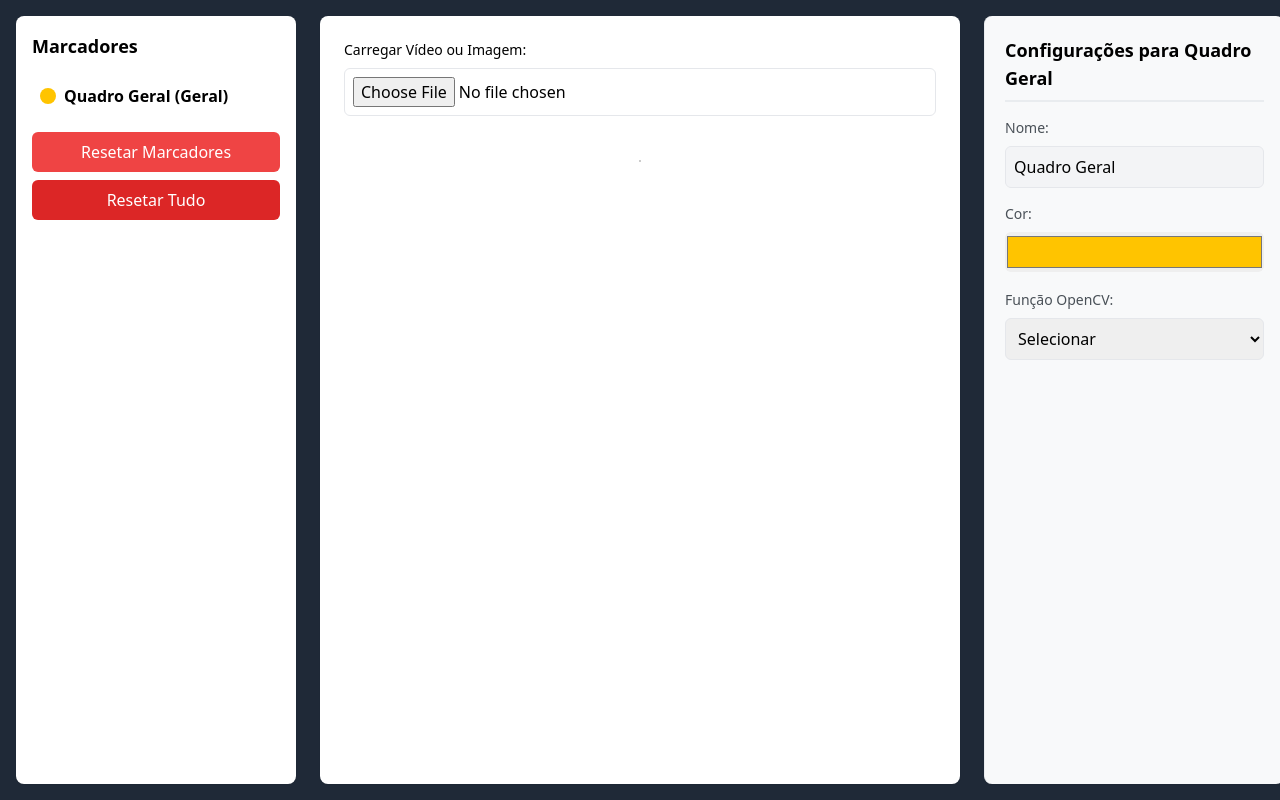
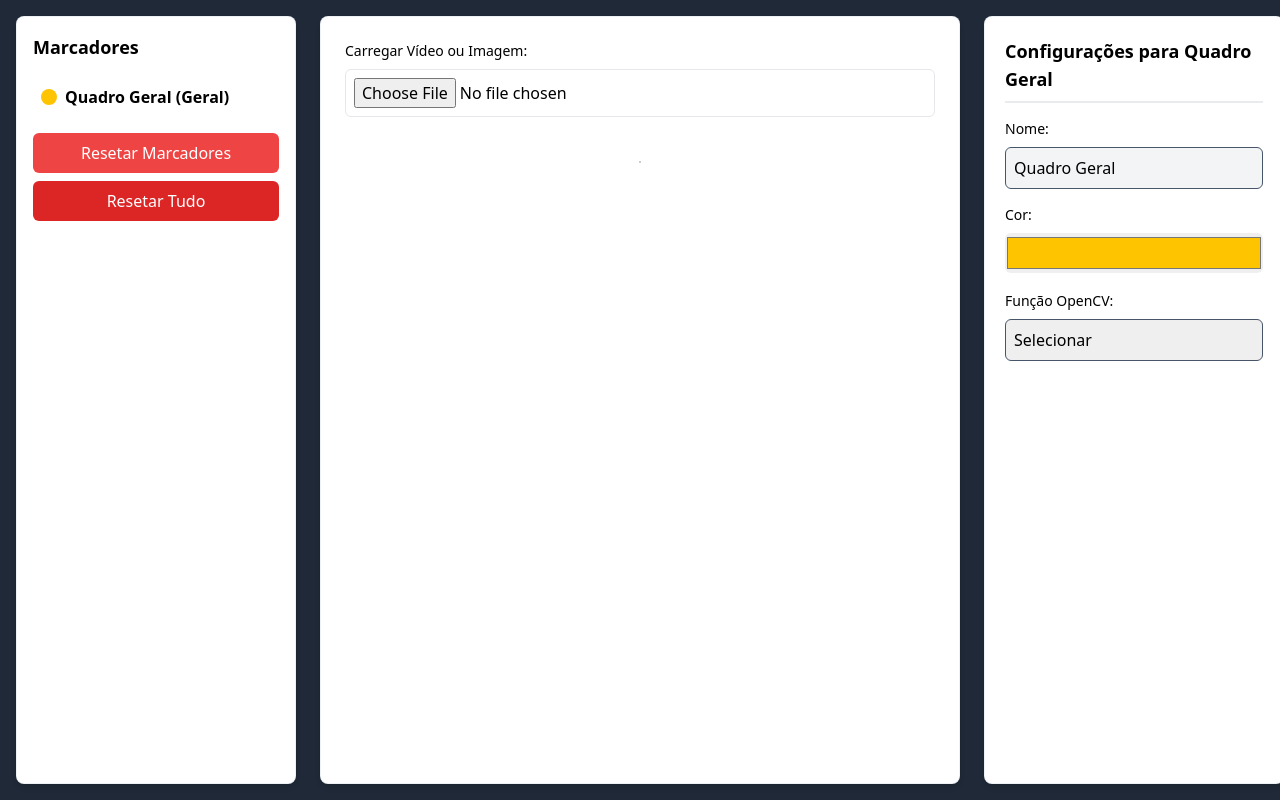
Before and after one commit to ale-ambevtech/estudio-frontend, a React (Vite) app: page / in a window 1280 px wide. Built offline with nearby package versions, Linux system fonts and the light colour scheme.

Commit message:
wip: layout

```diff
--- a/src/components/App.tsx
+++ b/src/components/App.tsx
@@ -412,11 +412,11 @@ const App: React.FC = () => {
           updateMarker={updateMarker}
           resetMarkers={resetMarkers}
           resetAll={resetAll}
-          className="bg-white rounded-lg shadow-sm p-4 h-[calc(100vh-2rem)] overflow-y-auto"
+          className="panel rounded-lg shadow-sm p-4 h-[calc(100vh-2rem)] overflow-y-auto"
         />
 
         {/* Área Principal */}
-        <main className="bg-white rounded-lg shadow-sm p-6 flex flex-col gap-4">
+        <main className="panel rounded-lg shadow-sm p-6 flex flex-col gap-4">
           <div className="space-y-4">
             {/* Input de arquivo */}
             <div className="mb-6">
@@ -461,7 +461,7 @@ const App: React.FC = () => {
           marker={selectedMarker}
           updateMarker={updateMarker}
           deleteMarker={deleteMarker}
-          className="bg-white rounded-lg shadow-sm p-4 h-[calc(100vh-2rem)] overflow-y-auto"
+          className="panel rounded-lg shadow-sm p-4 h-[calc(100vh-2rem)] overflow-y-auto"
         />
       </div>
     </div>
--- a/src/components/ConfigPanel.tsx
+++ b/src/components/ConfigPanel.tsx
@@ -400,7 +400,7 @@ const ConfigPanel: React.FC<ConfigPanelProps> = ({ marker, updateMarker, deleteM
             value={marker.name || ''}
             onChange={handleNameChange}
             disabled={marker.isGeneral}
-            className="w-full p-2 border rounded-md disabled:bg-gray-100"
+            className="w-full p-2 rounded-md disabled:bg-gray-100"
             aria-label="Nome do marcador"
           />
         </div>
@@ -427,7 +427,7 @@ const ConfigPanel: React.FC<ConfigPanelProps> = ({ marker, updateMarker, deleteM
             id="opencvFunction"
             value={marker.opencvFunction || ''}
             onChange={handleFunctionChange}
-            className="w-full p-2 border rounded-md"
+            className="w-full p-2 rounded-md"
             aria-label="Função OpenCV"
           >
             <option value="">Selecionar</option>
--- a/src/components/Timeline.tsx
+++ b/src/components/Timeline.tsx
@@ -109,7 +109,7 @@ const Timeline: React.FC<TimelineProps> = ({ videoRef, onSeek, onThumbnailsGener
 
         {/* Indicador de progresso */}
         <div
-          className="absolute top-0 left-0 h-full bg-blue-500/20 border-r-2 border-blue-500 pointer-events-none transition-all duration-100"
+          className="absolute top-0 left-0 h-full bg-orange-700/20 border-r-2 border-yellow-500 pointer-events-none transition-all duration-100"
           style={{ width: `${(currentTime / duration) * 100}%` }}
         />
       </div>
--- a/src/styles/global.css
+++ b/src/styles/global.css
@@ -10,19 +10,20 @@
 
 .sidebar {
   width: 300px;
-  background-color: #f4f4f4;
   padding: 10px;
   overflow-y: auto;
   flex-shrink: 0;
 }
 
+.panel {
+  @apply bg-white backdrop-blur-sm rounded-lg shadow-md border border-slate-200/60;
+}
+
 .config-panel {
   width: 300px;
-  background-color: #f8f9fa;
   padding: 20px;
   overflow-y: auto;
   flex-shrink: 0;
-  border-left: 1px solid #e9ecef;
 }
 
 .config-panel h2 {
@@ -33,22 +34,22 @@
 
 .config-panel label {
   font-weight: 500;
-  color: #495057;
+  color: #000000;
 }
 
 .config-panel input[type="text"],
+.config-panel select,
 .config-panel .p-dropdown,
 .config-panel .p-colorpicker {
-  width: 100%;
-  margin-bottom: 0.5rem;
+  @apply w-full mb-2 border border-slate-600 rounded-md appearance-none;
+}
+
+.config-panel input[type="number"] {
+  @apply w-20 border border-slate-600 rounded-md appearance-none;
 }
 
 .config-panel .p-slider {
   margin-bottom: 1rem;
-}
-
-.config-panel .p-inputnumber {
-  width: 80px;
 }
 
 .config-panel .p-button {
@@ -148,42 +149,49 @@
 }
 
 .color-segmentation-params {
-  margin-top: 15px;
-  padding: 10px;
-  background-color: #f0f0f0;
-  border-radius: 5px;
+  @apply mt-4 p-2.5 bg-gray-100 rounded-md;
 }
 
 .color-segmentation-params h3 {
-  margin-top: 0;
-  margin-bottom: 10px;
+  @apply mt-0 mb-2.5;
 }
 
 .color-segmentation-params label {
-  display: flex;
-  align-items: center;
-  margin-bottom: 10px;
+  @apply flex items-center mb-2.5;
 }
 
 .color-segmentation-params input[type='color'] {
-  margin-left: 10px;
-  width: 50px;
-  height: 30px;
-  padding: 0;
-  border: none;
-  cursor: pointer;
-}
-
-.color-segmentation-params input[type='range'] {
-  margin-left: 10px;
-  width: 100px;
-}
-
-.color-segmentation-params span {
-  margin-left: 10px;
-  font-weight: bold;
+  @apply ml-2.5 w-[50px] h-[30px] p-0 border border-slate-600 rounded-md cursor-pointer;
 }
 
 .button-export {
   margin-top: 10px;
 }
+
+/* Customização do Slider do PrimeReact */
+.p-slider {
+  @apply bg-slate-200;
+}
+
+.p-slider .p-slider-range {
+  @apply bg-slate-600;
+}
+
+.p-slider .p-slider-handle {
+  @apply border-2 border-slate-600 bg-white;
+  @apply hover:border-slate-700 hover:bg-slate-50;
+  @apply focus:border-slate-700 focus:shadow-md;
+  margin-top: -8px;
+  margin-left: -8px;
+}
+
+/* Ajuste do tamanho da trilha */
+.p-slider.p-slider-horizontal {
+  height: 4px;
+}
+
+/* Ajuste do tamanho do handle */
+.p-slider .p-slider-handle {
+  height: 16px;
+  width: 16px;
+}
```
